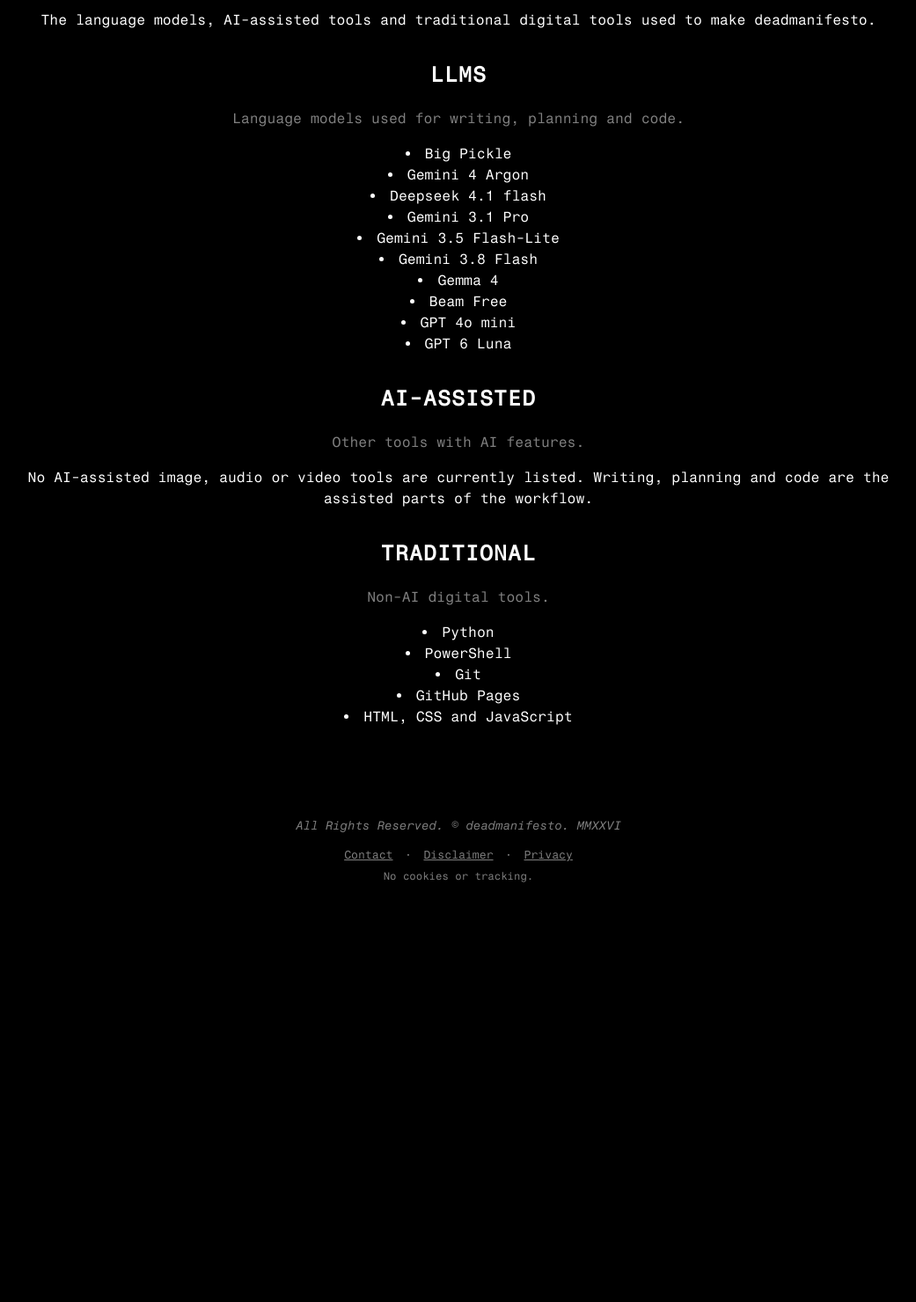
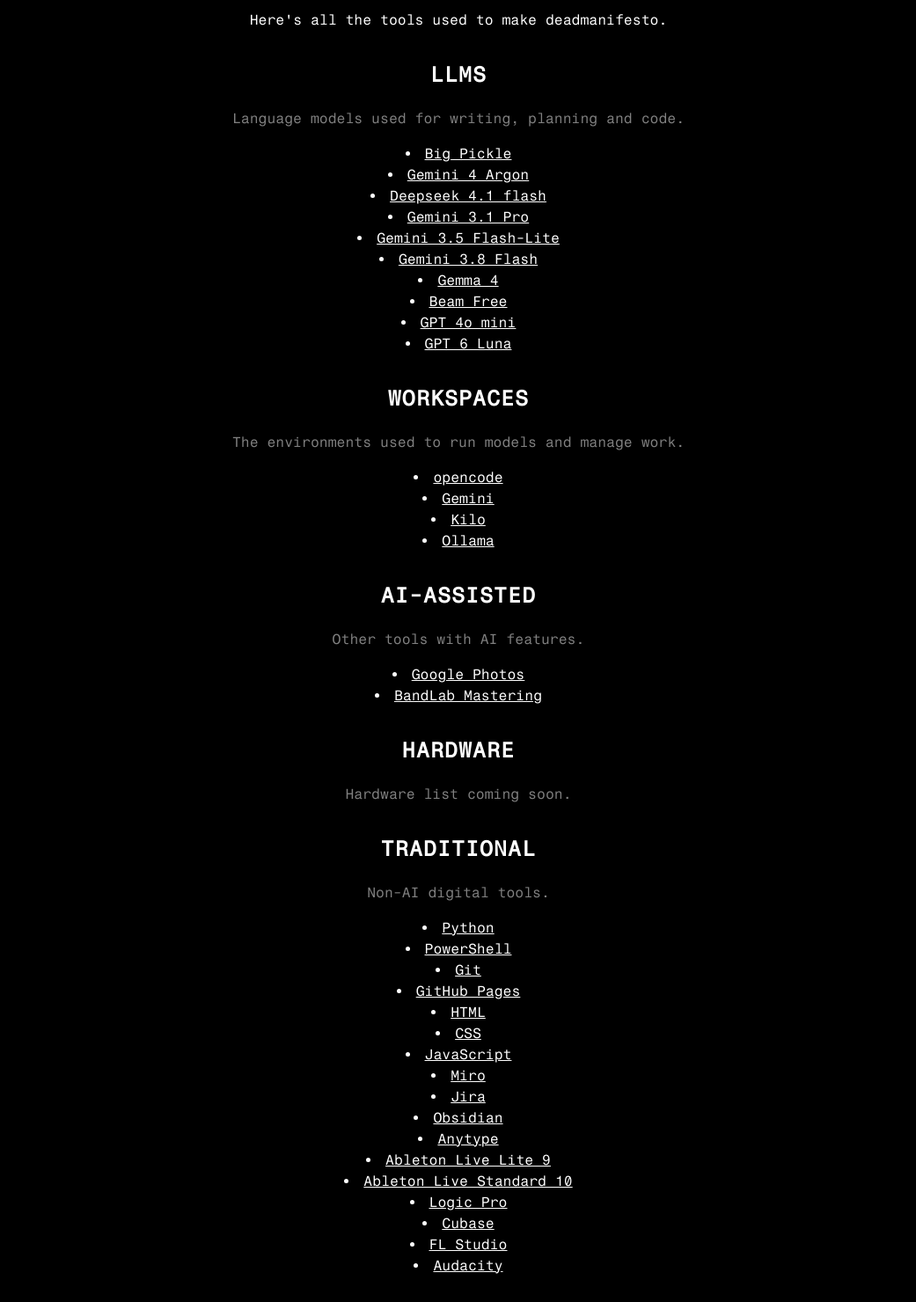
Before and after one commit to JackWolfe-Git/deadmanifes.to, a plain HTML site: page about/tools/index.html in a window 1280 px wide. Shown: the part 220-1700 px from the top of the page at 88% size, without its empty margins (119-1160 px from the left). Before the commit the page ends 1241 px from the top, so only its background shows below. Drawn offline with Linux system fonts and the light colour scheme.

Commit message:
0.2.22 - copy and tools pass

```diff
--- a/about/tools/index.html
+++ b/about/tools/index.html
@@ -3,17 +3,17 @@
 <head>
 <meta charset="UTF-8">
 <meta name="viewport" content="width=device-width, initial-scale=1.0">
-<meta name="description" content="The language models, AI-assisted tools and traditional digital tools used to make deadmanifesto.">
+<meta name="description" content="Here's all the tools used to make deadmanifesto.">
 <link rel="canonical" href="https://jackwolfe-git.github.io/deadmanifes.to/about/tools/">
 <meta property="og:site_name" content="deadmanifesto">
 <meta property="og:type" content="website">
 <meta property="og:title" content="Tools — deadmanifesto">
-<meta property="og:description" content="The language models, AI-assisted tools and traditional digital tools used to make deadmanifesto.">
+<meta property="og:description" content="Here's all the tools used to make deadmanifesto.">
 <meta property="og:url" content="https://jackwolfe-git.github.io/deadmanifes.to/about/tools/">
 <meta property="og:locale" content="en_US">
 <meta name="twitter:card" content="summary">
 <meta name="twitter:title" content="Tools — deadmanifesto">
-<meta name="twitter:description" content="The language models, AI-assisted tools and traditional digital tools used to make deadmanifesto.">
+<meta name="twitter:description" content="Here's all the tools used to make deadmanifesto.">
 <link rel="icon" type="image/svg+xml" href="../../assets/images/favicon.svg">
 <meta name="theme-color" content="#000000">
 <title>Tools — deadmanifesto</title>
@@ -41,40 +41,71 @@
 <main>
     <p><a href="../index.html">← Back to About</a></p>
     <h1>Tools</h1>
-    <p>The language models, AI-assisted tools and traditional digital tools used to make deadmanifesto.</p>
+    <p>Here's all the tools used to make deadmanifesto.</p>
 
     <section>
         <h2>LLMs</h2>
         <p class="muted">Language models used for writing, planning and code.</p>
         <ul>
-            <li>Big Pickle</li>
-            <li>Gemini 4 Argon</li>
-            <li>Deepseek 4.1 flash</li>
-            <li>Gemini 3.1 Pro</li>
-            <li>Gemini 3.5 Flash-Lite</li>
-            <li>Gemini 3.8 Flash</li>
-            <li>Gemma 4</li>
-            <li>Beam Free</li>
-            <li>GPT 4o mini</li>
-            <li>GPT 6 Luna</li>
+            <li><a href="https://opencode.ai/docs/zen/" target="_blank" rel="noopener">Big Pickle</a></li>
+            <li><a href="https://ai.google.dev/gemini-api/docs/models" target="_blank" rel="noopener">Gemini 4 Argon</a></li>
+            <li><a href="https://api-docs.deepseek.com/" target="_blank" rel="noopener">Deepseek 4.1 flash</a></li>
+            <li><a href="https://ai.google.dev/gemini-api/docs/models" target="_blank" rel="noopener">Gemini 3.1 Pro</a></li>
+            <li><a href="https://ai.google.dev/gemini-api/docs/models" target="_blank" rel="noopener">Gemini 3.5 Flash-Lite</a></li>
+            <li><a href="https://ai.google.dev/gemini-api/docs/models" target="_blank" rel="noopener">Gemini 3.8 Flash</a></li>
+            <li><a href="https://ai.google.dev/gemma/docs" target="_blank" rel="noopener">Gemma 4</a></li>
+            <li><a href="https://opencode.ai/docs/zen/" target="_blank" rel="noopener">Beam Free</a></li>
+            <li><a href="https://platform.openai.com/docs/models/gpt-4o-mini" target="_blank" rel="noopener">GPT 4o mini</a></li>
+            <li><a href="https://platform.openai.com/docs/models" target="_blank" rel="noopener">GPT 6 Luna</a></li>
+        </ul>
+    </section>
+
+    <section>
+        <h2>Workspaces</h2>
+        <p class="muted">The environments used to run models and manage work.</p>
+        <ul>
+            <li><a href="https://opencode.ai/" target="_blank" rel="noopener">opencode</a></li>
+            <li><a href="https://gemini.google.com/" target="_blank" rel="noopener">Gemini</a></li>
+            <li><a href="https://kilocode.ai/" target="_blank" rel="noopener">Kilo</a></li>
+            <li><a href="https://ollama.com/" target="_blank" rel="noopener">Ollama</a></li>
         </ul>
     </section>
 
     <section>
         <h2>AI-assisted</h2>
         <p class="muted">Other tools with AI features.</p>
-        <p>No AI-assisted image, audio or video tools are currently listed. Writing, planning and code are the assisted parts of the workflow.</p>
+        <ul>
+            <li><a href="https://photos.google.com/" target="_blank" rel="noopener">Google Photos</a></li>
+            <li><a href="https://www.bandlab.com/mastering" target="_blank" rel="noopener">BandLab Mastering</a></li>
+        </ul>
+    </section>
+
+    <section>
+        <h2>Hardware</h2>
+        <p class="muted">Hardware list coming soon.</p>
     </section>
 
     <section>
         <h2>Traditional</h2>
         <p class="muted">Non-AI digital tools.</p>
         <ul>
-            <li>Python</li>
-            <li>PowerShell</li>
-            <li>Git</li>
-            <li>GitHub Pages</li>
-            <li>HTML, CSS and JavaScript</li>
+            <li><a href="https://www.python.org/" target="_blank" rel="noopener">Python</a></li>
+            <li><a href="https://learn.microsoft.com/powershell/" target="_blank" rel="noopener">PowerShell</a></li>
+            <li><a href="https://git-scm.com/" target="_blank" rel="noopener">Git</a></li>
+            <li><a href="https://pages.github.com/" target="_blank" rel="noopener">GitHub Pages</a></li>
+            <li><a href="https://developer.mozilla.org/en-US/docs/Web/HTML" target="_blank" rel="noopener">HTML</a></li>
+            <li><a href="https://developer.mozilla.org/en-US/docs/Web/CSS" target="_blank" rel="noopener">CSS</a></li>
+            <li><a href="https://developer.mozilla.org/en-US/docs/Web/JavaScript" target="_blank" rel="noopener">JavaScript</a></li>
+            <li><a href="https://miro.com/" target="_blank" rel="noopener">Miro</a></li>
+            <li><a href="https://www.atlassian.com/software/jira" target="_blank" rel="noopener">Jira</a></li>
+            <li><a href="https://obsidian.md/" target="_blank" rel="noopener">Obsidian</a></li>
+            <li><a href="https://anytype.io/" target="_blank" rel="noopener">Anytype</a></li>
+            <li><a href="https://en.wikipedia.org/wiki/Ableton_Live" target="_blank" rel="noopener">Ableton Live Lite 9</a></li>
+            <li><a href="https://en.wikipedia.org/wiki/Ableton_Live" target="_blank" rel="noopener">Ableton Live Standard 10</a></li>
+            <li><a href="https://www.apple.com/logic-pro/" target="_blank" rel="noopener">Logic Pro</a></li>
+            <li><a href="https://www.steinberg.net/cubase/" target="_blank" rel="noopener">Cubase</a></li>
+            <li><a href="https://www.image-line.com/fl-studio/" target="_blank" rel="noopener">FL Studio</a></li>
+            <li><a href="https://www.audacityteam.org/" target="_blank" rel="noopener">Audacity</a></li>
         </ul>
     </section>
 </main>
```
Also changed, not shown: about/index.html (+12 -5 lines), about/privacy/index.html (+1 -1 lines), contact/index.html (+0 -14 lines), deadmanifesto/career/index.html (+13 -11 lines), feed.xml (+7 -0 lines), ginger-deadman/index.html (+6 -8 lines), music/index.html (+4 -11 lines), search-index.json (+10 -10 lines), 2 other files.
